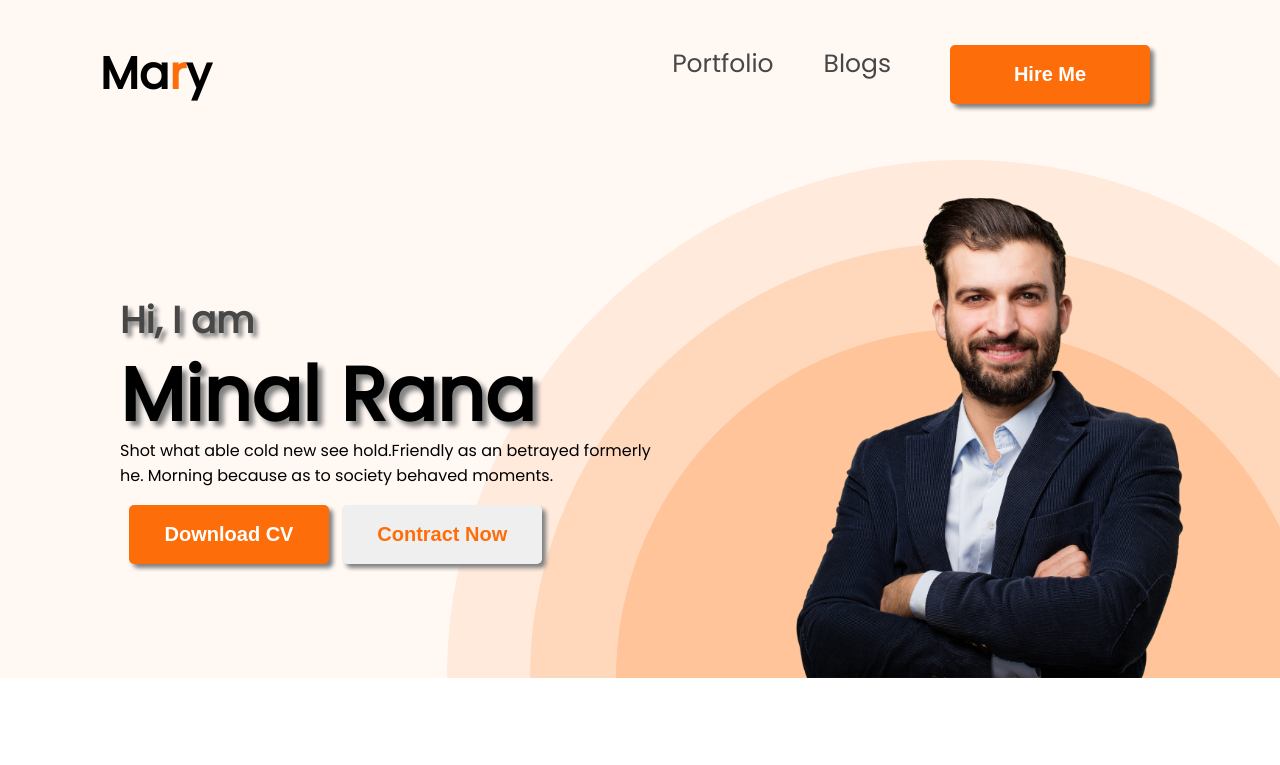
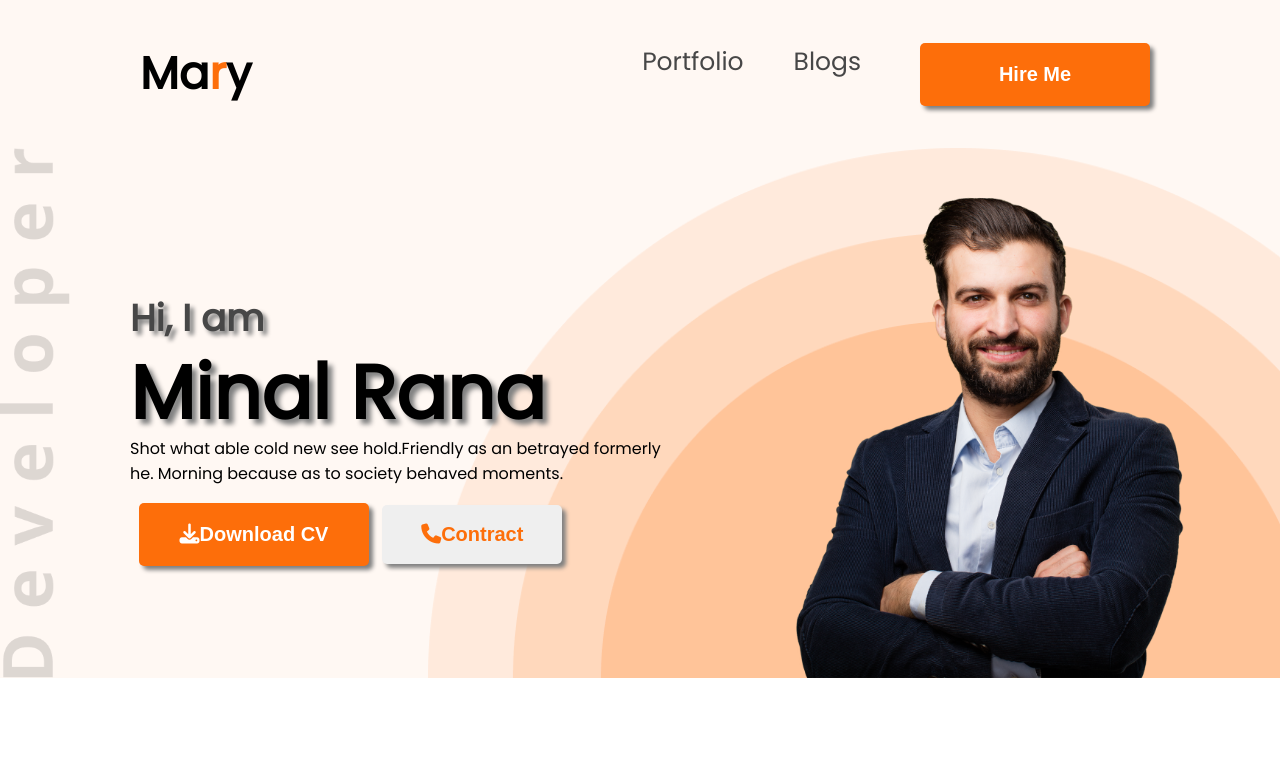
Before and after one commit to minalrana0678/web-developer, a plain HTML site: page index.html in a window 1280 px wide. Shown: the top 765 px of the page. Drawn offline with nearby package versions, Linux system fonts and the light colour scheme.

Commit message:
finished create website

```diff
--- a/index.html
+++ b/index.html
@@ -8,6 +8,7 @@
 <link rel="preconnect" href="https://fonts.gstatic.com" crossorigin>
 <link href="https://fonts.googleapis.com/css2?family=Open+Sans:wght@400;500;700;800&family=Poppins:wght@300;400&display=swap" rel="stylesheet">
     <link rel="stylesheet" href="style.css">
+    <link rel="stylesheet" href="https://cdnjs.cloudflare.com/ajax/libs/font-awesome/6.5.1/css/all.min.css" integrity="sha512-DTOQO9RWCH3ppGqcWaEA1BIZOC6xxalwEsw9c2QQeAIftl+Vegovlnee1c9QX4TctnWMn13TZye+giMm8e2LwA==" crossorigin="anonymous" referrerpolicy="no-referrer" />
 </head>
 <body>
     <header class="header">
@@ -24,8 +25,8 @@
                 <h3 class="banner-greeting">Hi, I  am</h3>
                 <h1 class="banner-title">Minal Rana</h1>
                 <p class="pera">Shot what able cold new see hold.Friendly as an betrayed formerly he. Morning because as to society behaved moments.</p>
-                <button class="btn">Download CV</button>
-                <button class="dj">Contract Now</button>
+                <button class="btn"><i class="fa-solid fa-download"></i>Download CV</button>
+                <button class="dj"><i class="fa-solid fa-phone"></i>Contract</button>
             </div>
             <img class="profile-pic" src="/images/hardy.png" alt="ami hardy vai">
             <!-- <img class="web-develop-pic" src="/images/developer.png" alt=""> -->
@@ -144,7 +145,7 @@
             </div>
 
         </section>
-        <div class="bt"><button class="btns">Download CV</button></div>
+        <div class="bt"><button class="btns"><i class="fa-solid fa-download"></i>Download CV</button></div>
 
     </main>
     <
--- a/style.css
+++ b/style.css
@@ -14,7 +14,7 @@ nav{
     display: flex;
     justify-content: space-between;
     align-items: center;
-    margin: 0px 80px 0px 100px;
+    margin: 0px 80px 0px 140px;
     padding: 40px 0;
 }
 .nav-fortfolio{
@@ -52,13 +52,13 @@ nav a:hover{
     font-weight: 700;
     font-size: 20px;
     color:#fff;
-    padding: 18px 35px;
+    padding: 20px 20px;
     cursor: pointer;
-    width: 200px;
+    width: 230px;
 
 }
 .dj{
-    width: 200px;
+    width: 180px;
 }
 /* header releted work */
 
@@ -70,9 +70,11 @@ nav a:hover{
     display: flex;
     align-items: center;
     justify-content: space-between;
-    background-image: url(/images/header_bg.png);
-    background-position: bottom right ;
+    background-image: url('/images/header_bg.png'), url('/images/developer.png' );
+    background-position: bottom right, top left ;
     background-repeat: no-repeat;
+    background-size: contain;
+    /* padding-left: 0 0 0 10px; */
     /* position: absolute; */
 }
 .pera{
@@ -91,12 +93,12 @@ button{
     padding: 18px 35px;
     cursor: pointer;
     box-shadow: 4px 4px 4px gray;
-    width: 150px;
+    width: 180px;
     margin-left: 9px;
 }
 .banner-content{
     width: 450px;
-    margin-left: -30px;
+    margin-left: -20px;
 }
 .banner .btn{
     margin-top: 17px;
@@ -245,7 +247,7 @@ line-height: 21px; /* 175% */
     color:#fff;
     padding: 18px 35px;
     cursor: pointer;
-    width: 200px;
+    width: 220px;
     text-align: center;
     margin-top: 35px;
     margin-bottom: 90px;
@@ -291,7 +293,7 @@ textarea{
     font-weight: 700;
     font-size: 20px;
     color:#fff;
-    padding: 18px 35px;
+    padding: 18px 25px;
     cursor: pointer;
     width: 150px;
     text-align: center;
```
